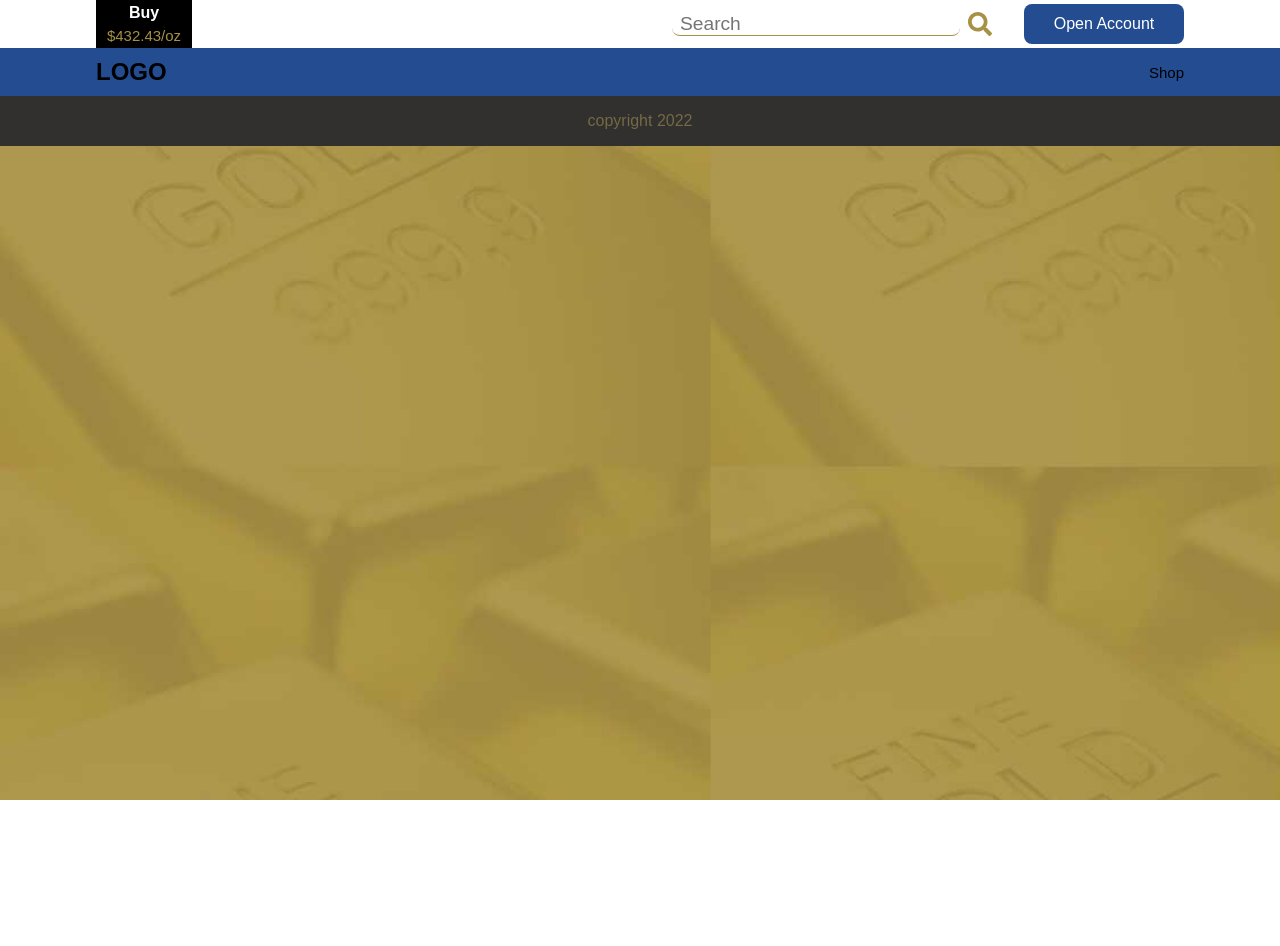
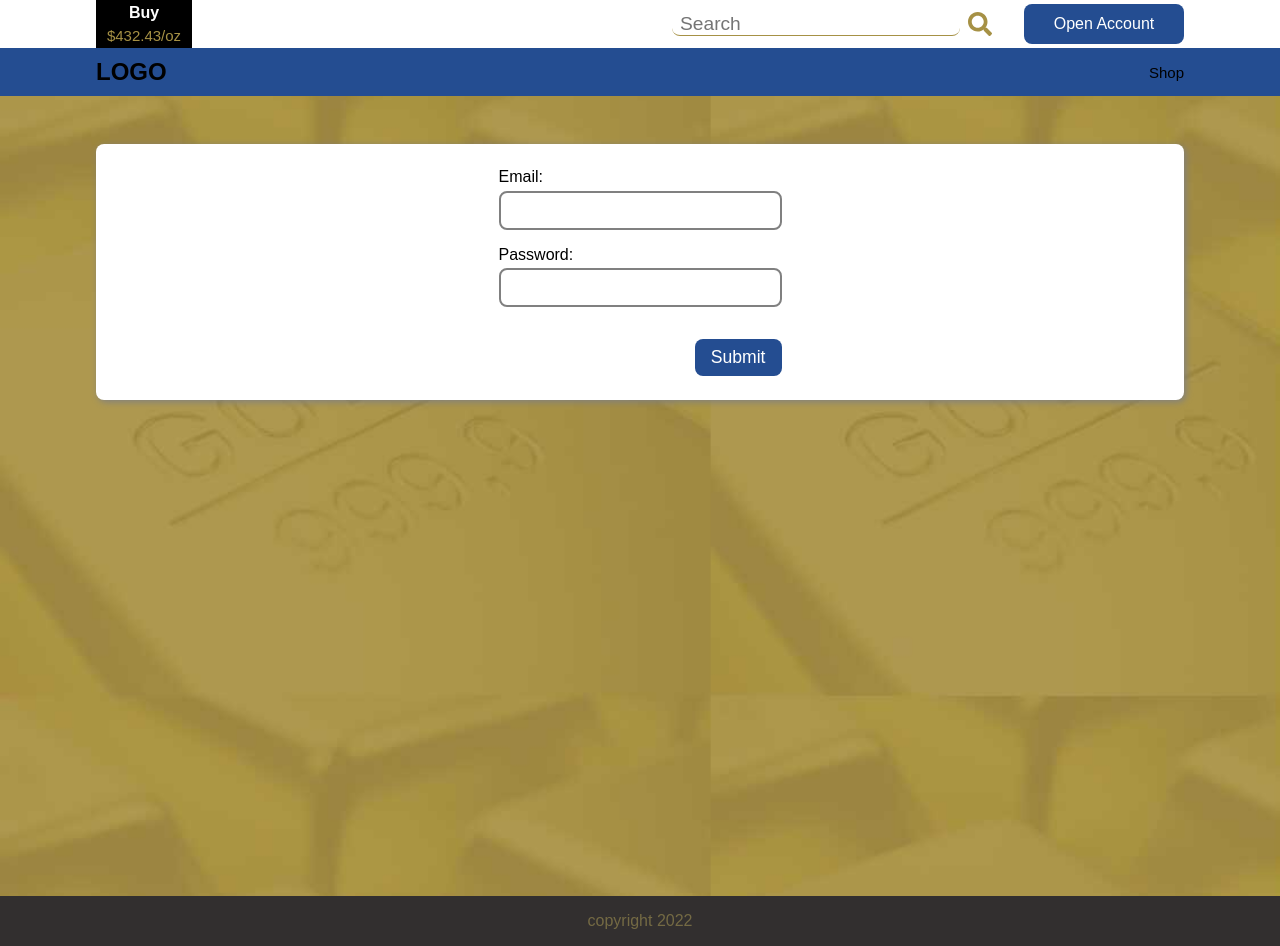
Before and after one commit to Vhickyy/dukkia, a React (Create React App) app: page /login in a window 1280 px wide. Before the commit the page ends 800 px from the top, so only its background shows below. Built offline with nearby package versions, Linux system fonts and the light colour scheme; no server answers.

Commit message:
Fixed login form

```diff
--- a/package.json
+++ b/package.json
@@ -1,5 +1,4 @@
 {
-  "proxy":"http://example.com",
   "name": "crowdfund",
   "version": "0.1.0",
   "private": true,
@@ -8,13 +7,15 @@
     "@testing-library/react": "^13.4.0",
     "@testing-library/user-event": "^13.5.0",
     "axios": "^1.2.1",
+    "formik": "^2.2.9",
     "react": "^18.2.0",
     "react-dom": "^18.2.0",
     "react-icons": "^4.7.1",
     "react-router-dom": "^6.4.5",
     "react-scripts": "5.0.1",
     "styled-components": "^5.3.6",
-    "web-vitals": "^2.1.4"
+    "web-vitals": "^2.1.4",
+    "yup": "^0.32.11"
   },
   "scripts": {
     "start": "react-scripts start",
--- a/src/App.js
+++ b/src/App.js
@@ -9,26 +9,34 @@ import Poolallocated from './Components/Poolallocated';
 import Goldcoins from './Components/Goldcoins';
 import Singlecoin from './Components/Singlecoin';
 import axios from 'axios';
+import Login from './Components/Login'
 import { useEffect } from 'react';
 function App() {
-  // const register = async() =>{
-  //   try {
-  //     const {data} = await axios.post("/api/users/create",{first_name:"John",last_name:"Doe",email:"dukia@gmail.com",password:"dukia"})
-  //     console.log(data);
-  //     console.log("hi");
-  //   } catch (error) {
-  //     console.log(error);
-  //   }
+  const register = async() =>{
+    try {
+      // const {data} = await axios("https://php-server-repl-api.samueliso.repl.co/api/users",{headers:{"Authorization":`Bearer eyJ0eXAiOiJKV1QiLCJhbGciOiJzaGEyNTYifQ.eyJzdWIiOjUsImV4cCI6MTY3MzU3MzE4N30.VTcwV1ROalV5dWptZm9yQlQ5Zy1rTk5hUnFudmkwOG1kZW0xZk96d0ZUVQ`}})
+      const {data} = await axios.post("https://php-server-repl-api.samueliso.repl.co/api/users",{first_name:'dukkias',last_name:'apps',email:"dukkiaapps@gmail.com",phone:"87678754677",password:'dukkia'},{headers:{"Content-Type":"application/x-www-form-urlencoded",
+    "Authorization":`Bearer eyJ0eXAiOiJKV1QiLCJhbGciOiJzaGEyNTYifQ.eyJzdWIiOjUsImV4cCI6MTY3MzU3MzE4N30.VTcwV1ROalV5dWptZm9yQlQ5Zy1rTk5hUnFudmkwOG1kZW0xZk96d0ZUVQ`}})
+      // const {data} = await axios.post("https://php-server-repl-api.samueliso.repl.co/api/auth/login",{email:"hello@techassembly.co",password:"sasa"},{headers:{"Content-Type":"application/x-www-form-urlencoded"}})
+      console.log(data);
+    } catch (error) {
+      console.log(error);
+    }
+  }
 
-  // }
-  // register()
+  // eyJ0eXAiOiJKV1QiLCJhbGciOiJzaGEyNTYifQ.eyJzdWIiOjUsImV4cCI6MTY3MzU3MzE4N30.VTcwV1ROalV5dWptZm9yQlQ5Zy1rTk5hUnFudmkwOG1kZW0xZk96d0ZUVQ
+  useEffect(()=>{
+    register()
+  },[])
+
   return (
     <Layout>
       <Main>
         <Routes>
           <Route path='/' element={<Products/>}/>
+          <Route path='goldbars' element={<Goldbars/>}/>
           <Route path='open-account' element={<Openaccount/>}/>
-          <Route path='goldbars' element={<Goldbars/>}/>
+          <Route path='login' element={<Login/>}/>
           <Route path='goldbars/buy/:id' element={<Singlegoldbar order='Buy' />}/>
           <Route path='goldbars/sell/:id' element={<Singlegoldbar order='Sell'/>}/>
           <Route path='poolallocated' element={<Poolallocated/>}/>
--- a/src/Components/Form.js
+++ b/src/Components/Form.js
@@ -7,6 +7,9 @@ const Form = ({accType}) => {
         const {name,value} = e.target
         setValues({...values,[name]:value})
     }
+    // const submit = ()=>{
+    //     const {data}
+    // }
   return (
     <Wrapper>
         <form>
@@ -59,6 +62,7 @@ width: 85%;
 form{
     display: flex;
     flex-direction: column;
+    max-width:100%
     /* display: grid;
     gap: 1rem; */
 }
--- /dev/null
+++ b/src/Components/Login.js
@@ -0,0 +1,106 @@
+import styled from "styled-components"
+import { useFormik } from "formik"
+import axios from "axios"
+import * as Yup from 'yup'
+const Login = () => {
+const validationSchema = Yup.object({
+    email: Yup.string().email('Invalid email format').required("Required"),
+    password: Yup.string().required("Required")
+})
+const formik = useFormik({
+    initialValues:{
+        email:"",
+        password:""
+    },
+    onSubmit: values => {
+        const login = async ()=>{
+             const {data} = await axios.post("https://php-server-repl-api.samueliso.repl.co/api/auth/login",values,{headers:{"Content-Type":"application/x-www-form-urlencoded"}});
+             console.log(data);
+        }
+        console.log('hi');
+        login()
+        console.log(values);
+    },
+    validationSchema
+})
+// console.log(formik.errors);
+  return (
+    <Wrapper>
+        <div className="container">
+            <form onSubmit={formik.handleSubmit}>
+                <div >
+                    <label htmlFor="email">Email:</label>
+                    <input type="email" className="text" name="email" id="email" value={formik.values.email} onChange={formik.handleChange}
+                    onBlur={formik.handleBlur}/>
+                    {formik.touched.email && formik.errors.email && <p style={{color:"red"}}>{formik.errors.email}</p>}
+                </div>
+                <div >
+                    <label htmlFor="password">Password:</label>
+                    <input type="password" className="text" name="password" id="password" value={formik.values.password} onChange={formik.handleChange}
+                    onBlur={formik.handleBlur}/>
+                    {formik.touched.password && formik.errors.password && <p style={{color:"red"}}>{formik.errors.password}</p>}
+                </div>
+                <button type="submit">Submit</button>
+            </form>
+        </div>
+
+    </Wrapper>
+  )
+}
+
+export default Login
+
+const Wrapper = styled.section`
+min-height: 100vh;
+padding: 3rem 0;
+//set width later so do not delete
+width: 85%;
+/* width: 85%; */
+margin: 0 auto;
+.container{
+    width: 100%;
+    background-color: #fff;
+    display: flex;
+    flex-direction: column;
+    justify-content: center;
+    align-items: center;
+    padding: 1.5rem 0;
+    border-radius: 0.5rem;
+    box-shadow: 2px 2px 7px gray;
+}
+form{
+    display: flex;
+    flex-direction: column;
+    max-width:100%;
+    /* display: grid;
+    gap: 1rem; */
+}
+form div{
+    display: flex;
+    flex-direction: column;
+    /* font-size: 1.1rem; */
+    margin-bottom: 1rem;
+}
+.text {
+    border-radius: .5rem;
+    border: 2px solid gray;
+    /* height: 1.5rem; */
+    margin-top: .3rem;
+    padding: .4rem 1rem;
+    font-size: 1.2rem;
+    outline: none;
+}
+
+button{
+    /* width: 15rem; */
+    align-self: flex-end;
+    margin-top: 1rem;
+    padding: .5rem 1rem;
+    font-size: 1.1rem;
+    border-radius: .5rem;
+    border: none;
+    background-color: #244D91;
+    color: #fff;
+    flex-grow: 1;
+}
+`
--- a/src/Components/Product.js
+++ b/src/Components/Product.js
@@ -5,7 +5,7 @@ import { Link } from 'react-router-dom'
 const data = [
     {
         id:'1',
-        img: '../Images/gold.jpg',
+        img: '/Images/bgimg.jpg',
         name: 'Gold Bar',
         desc: "We work on experimental design, and it's crucial to have the output that reflects our identity as designers.",
         btn: "Buy/sell Gold Bars",
@@ -13,7 +13,7 @@ const data = [
     },
     {
         id:'2',
-        img: '../Images/gold.jpg',
+        img: '/Images/bgimg.jpg',
         name: 'Gold Coins',
         desc: "We work on experimental design, and it's crucial to have the output that reflects our identity as designers.",
         btn: "Buy/sell Gold Coins",
@@ -21,7 +21,7 @@ const data = [
     },
     {
         id:'3',
-        img: '../Images/gold.jpg',
+        img: '/Images/bgimg.jpg',
         name: 'Pool Allocated',
         desc: "We work on experimental design, and it's crucial to have the output that reflects our identity as designers.",
         btn: "Buy/sell X Qty",
```
Also changed, not shown: src/Components/Dashboard.js (added, +9 -0 lines), src/Components/Verfication.js (added, +12 -0 lines), public/Images/bgimg.jpg (added), 1 other file (tests, documents, lock files or other folders).
